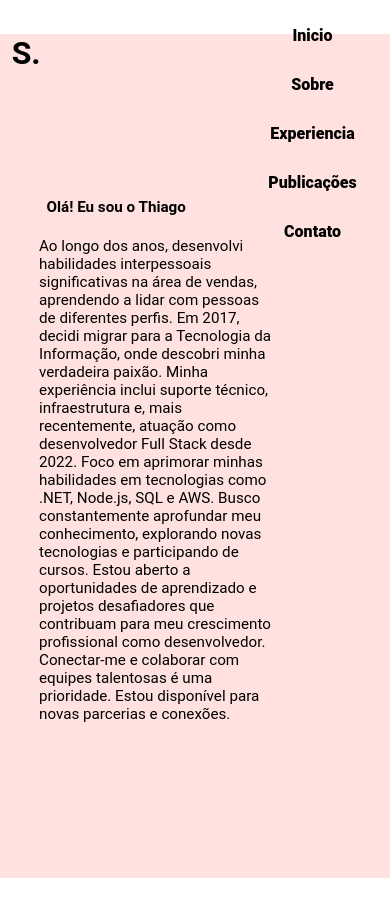
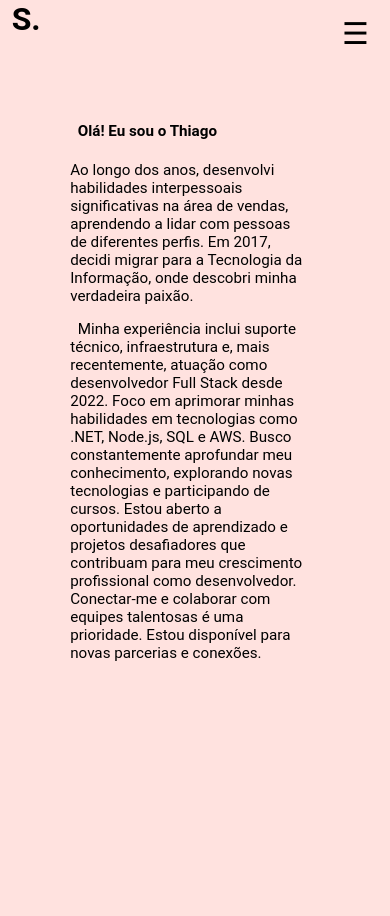
Before and after one commit to TMendesO/Curriculo2022, a React (Create React App) app: page /sobre in a window 390 px wide. Shown: the top 916 px of the page. Before the commit the page ends 878 px from the top, so only its background shows below. Built offline with nearby package versions, Linux system fonts and the light colour scheme.

Commit message:
Corrigi a diagramação e inclui o menu hamburguer para telas de celular

```diff
--- a/src/components/about/About.js
+++ b/src/components/about/About.js
@@ -19,15 +19,18 @@ function About() {
         Ao longo dos anos, desenvolvi habilidades interpessoais significativas
         na área de vendas, aprendendo a lidar com pessoas de diferentes perfis.
         Em 2017, decidi migrar para a Tecnologia da Informação, onde descobri
-        minha verdadeira paixão. Minha experiência inclui suporte técnico,
-        infraestrutura e, mais recentemente, atuação como desenvolvedor Full
-        Stack desde 2022. Foco em aprimorar minhas habilidades em tecnologias
-        como .NET, Node.js, SQL e AWS. Busco constantemente aprofundar meu
-        conhecimento, explorando novas tecnologias e participando de cursos.
-        Estou aberto a oportunidades de aprendizado e projetos desafiadores que
-        contribuam para meu crescimento profissional como desenvolvedor.
-        Conectar-me e colaborar com equipes talentosas é uma prioridade. Estou
-        disponível para novas parcerias e conexões.
+        minha verdadeira paixão.
+        <p>
+          Minha experiência inclui suporte técnico, infraestrutura e, mais
+          recentemente, atuação como desenvolvedor Full Stack desde 2022. Foco
+          em aprimorar minhas habilidades em tecnologias como .NET, Node.js, SQL
+          e AWS. Busco constantemente aprofundar meu conhecimento, explorando
+          novas tecnologias e participando de cursos. Estou aberto a
+          oportunidades de aprendizado e projetos desafiadores que contribuam
+          para meu crescimento profissional como desenvolvedor. Conectar-me e
+          colaborar com equipes talentosas é uma prioridade. Estou disponível
+          para novas parcerias e conexões.
+        </p>
       </p>
     </div>
   );
--- a/src/components/about/About.module.scss
+++ b/src/components/about/About.module.scss
@@ -78,14 +78,15 @@
     top: -15vh;
   }
   .about {
-    margin-top: -6vh;
+    height: 110vh;
+    margin-top: -10vh;
   }
 
   .textAbout {
-    margin-left: 10vw;
+    margin-left: 18vw;
     font-size: 1.8vh;
-    margin-top: 15vh;
-    width: 60%;
+    margin-top: 10vh;
+    width: 70%;
   }
 }
 
@@ -93,17 +94,18 @@
   .title {
     font-size: 40px;
     margin-left: 2%;
-    top: -15vh;
+    margin-top: 45vh;
   }
   .about {
-    margin-top: -6vh;
+    height: 110vh;
+    margin-top: -10vh;
   }
 
   .textAbout {
-    margin-left: 10vw;
+    margin-left: 18vw;
     font-size: 1.8vh;
-    margin-top: 15vh;
-    width: 60%;
+    margin-top: 10vh;
+    width: 70%;
   }
 }
 
@@ -116,14 +118,14 @@
     margin-left: 3vw;
   }
   .about {
-    height: 100vh;
-    top: 100vh;
+    height: 110vh;
+    margin-top: -10vh;
   }
 
   .textAbout {
-    margin-left: 10vw;
+    margin-left: 18vw;
     font-size: 1.8vh;
-    margin-top: 15vh;
+    margin-top: 10vh;
     width: 60%;
   }
 }
--- a/src/components/contact/Contact.module.scss
+++ b/src/components/contact/Contact.module.scss
@@ -47,7 +47,7 @@ div {
 
   @media (max-width: 768px) {
     margin-top: 57vh;
-    left: 10vw;
+    left: 35vw;
   }
 }
 
@@ -77,7 +77,7 @@ div {
   font-family: $first-font;
 
   @media (max-width: 768px) {
-    left: 10vw;
+    left: 25vw;
     top: 30vh;
     width: 80vw;
   }
--- a/src/components/experience/Experience.module.scss
+++ b/src/components/experience/Experience.module.scss
@@ -91,7 +91,7 @@
   }
 
   .text {
-    margin-left: 10vw;
+    margin-left: 17vw;
     font-size: 1.8vh;
     margin-top: 15vh;
     width: 60%;
@@ -110,7 +110,7 @@
   }
 
   .text {
-    margin-left: 10vw;
+    margin-left: 17vw;
     font-size: 1.8vh;
     margin-top: 15vh;
     width: 60%;
@@ -129,7 +129,7 @@
   }
 
   .text {
-    margin-left: 10vw;
+    margin-left: 17vw;
     font-size: 1.8vh;
     margin-top: 15vh;
     width: 60%;
--- a/src/components/presentetion/Menu.js
+++ b/src/components/presentetion/Menu.js
@@ -5,6 +5,7 @@ import style from "./Menu.module.scss";
 function Menu() {
   const [activeMenu, setActiveMenu] = useState("");
   const [hrStyle, setHrStyle] = useState({});
+  const [isMenuOpen, setIsMenuOpen] = useState(false);
   const menuRef = useRef(null);
   const location = useLocation();
 
@@ -32,11 +33,22 @@ function Menu() {
 
   const handleMenuClick = (menu) => {
     setActiveMenu(menu);
+    setIsMenuOpen(false);
+  };
+
+  const toggleMenu = () => {
+    setIsMenuOpen(!isMenuOpen);
   };
 
   return (
-    <nav className={`${style.menu} gride-12`} ref={menuRef}>
-      <ul>
+    <nav className={style.nav}>
+      <button className={style.hamburger} onClick={toggleMenu}>
+        ☰
+      </button>
+      <ul
+        className={`${style.menu} ${isMenuOpen ? style.open : ""}`}
+        ref={menuRef}
+      >
         <li>
           <Link
             to="/"
--- a/src/components/presentetion/Menu.module.scss
+++ b/src/components/presentetion/Menu.module.scss
@@ -1,4 +1,24 @@
 @import "../../Sass/variables.scss";
+
+.nav {
+  position: relative;
+}
+
+.hamburger {
+  display: none;
+  font-size: 30px;
+  background: none;
+  border: none;
+  cursor: pointer;
+  position: fixed;
+  top: 15px;
+  right: 15px;
+  z-index: 10;
+
+  @media (max-width: 768px) {
+    display: block;
+  }
+}
 
 .menu {
   list-style: none;
@@ -7,11 +27,20 @@
   right: 4vw;
   padding: 0;
   margin: 0;
+
   @media (max-width: 768px) {
+    display: none;
     position: fixed;
-    left: 25vw;
+    top: -1vh;
+    left: 0;
+    width: 100%;
+    background: $clear-color;
+    z-index: 5;
     text-align: center;
-    width: 100%;
+  }
+
+  &.open {
+    display: block;
   }
 }
 
@@ -19,6 +48,7 @@
   display: inline;
   margin: 0 0 0 15px;
   cursor: pointer;
+
   @media (max-width: 768px) {
     display: block;
     margin: 10px 0;
@@ -30,6 +60,7 @@
   text-decoration: none;
   padding: 2px 5px;
   display: inline-block;
+
   @media (max-width: 768px) {
     display: block;
     width: 100%;
@@ -61,6 +92,7 @@ hr.lineMenu {
   background-color: $base-color;
   transition: all 0.3s ease;
   display: block;
+
   @media (max-width: 768px) {
     display: none;
   }
--- a/src/components/presentetion/Presentetion.module.scss
+++ b/src/components/presentetion/Presentetion.module.scss
@@ -16,17 +16,17 @@
   @media (max-width: 1024px) {
     width: 40%;
     left: 1vw;
-    margin-top: 45vh;
+    margin-top: 5vh;
   }
   @media (max-width: 768px) {
     width: 50%;
     left: 1vw;
-    margin-top: 45vh;
+    margin-top: 5vh;
   }
   @media (max-width: 480px) {
     width: 70%;
     left: 1vw;
-    margin-top: 45vh;
+    margin-top: 17vh;
   }
 }
 
@@ -40,12 +40,12 @@
   animation-fill-mode: forwards;
   z-index: 1;
   @media (max-width: 768px) {
-    margin-top: 35vh;
+    margin-top: 5vh;
     left: -0.5vw;
     transform: translateX(-50%);
   }
   @media (max-width: 480px) {
-    margin-top: 35vh;
+    margin-top: 5vh;
     left: -0.5vw;
     transform: translateX(-50%);
   }
--- a/src/components/publication/Publication.module.scss
+++ b/src/components/publication/Publication.module.scss
@@ -30,7 +30,7 @@
   top: 45vh;
   @include d(m) {
     width: 50vw;
-    left: 2vw;
+    left: 12vw;
     top: 35vh;
   }
 }
```
